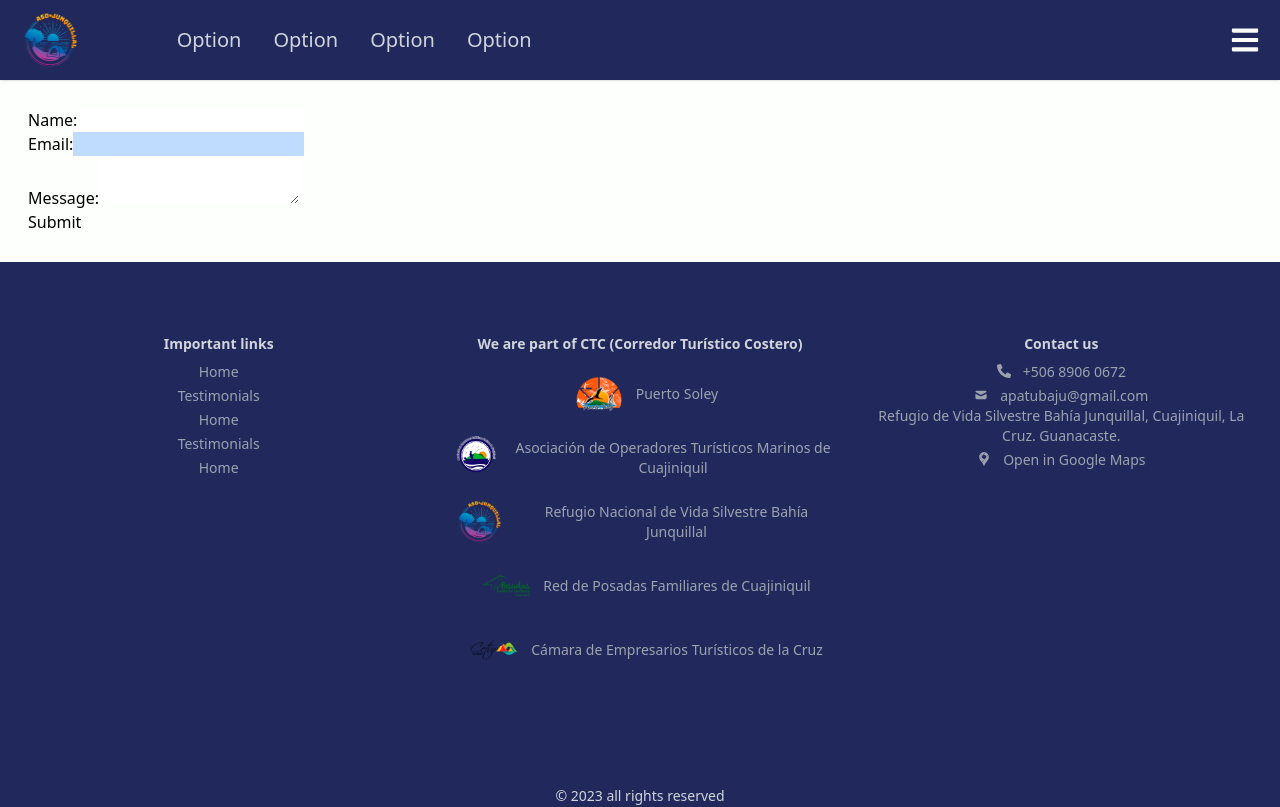
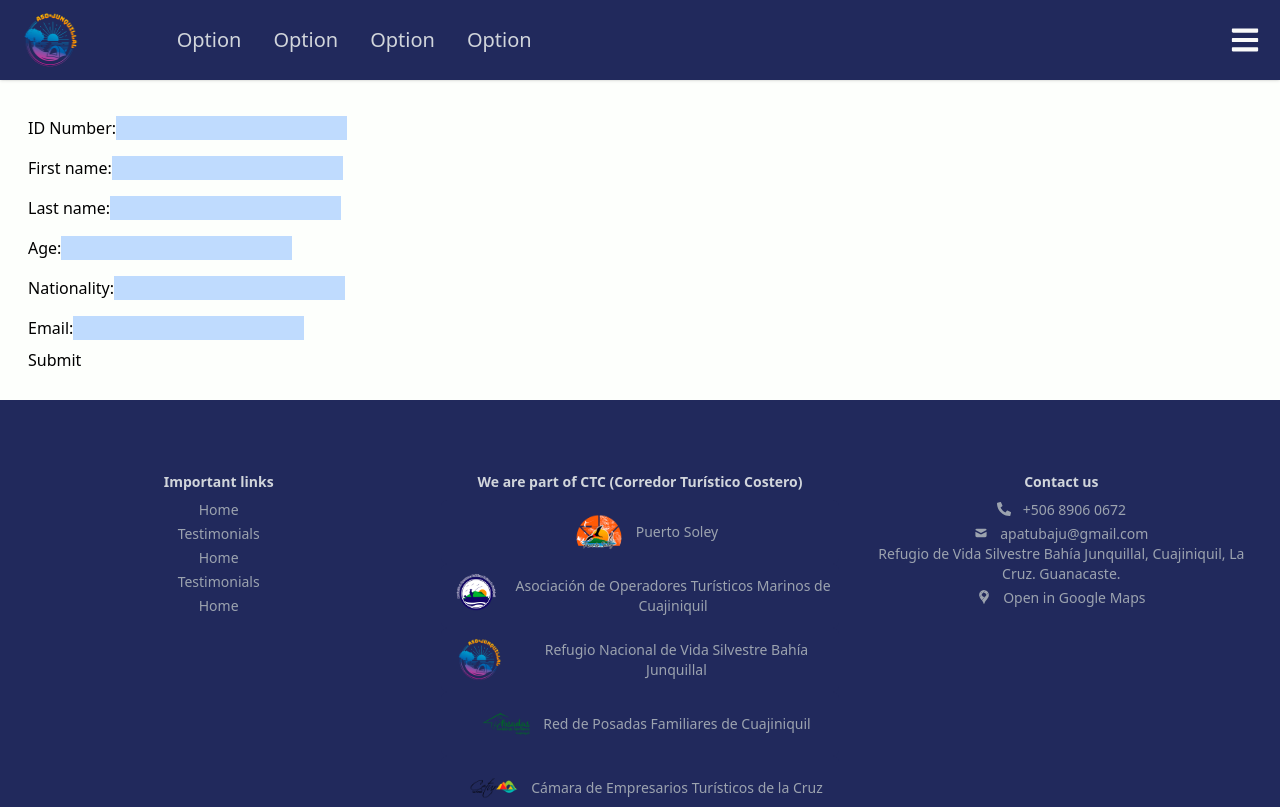
Before and after one commit to estebancb03/LosOsitos_ci0128_23a, a React (Vite) app in the folder src/Frontend/: page / in a window 1280 px wide. Shown: the top 807 px of the page. Built offline with nearby package versions, Linux system fonts and the light colour scheme.

Commit message:
esqueleto de front end

```diff
--- a/src/Frontend/src/components/Reservation/ReservationStep0.jsx
+++ b/src/Frontend/src/components/Reservation/ReservationStep0.jsx
@@ -3,43 +3,74 @@ import Button from "../Buttons/Button";
 
 
 function ReservationStep0() {
-  const [name, setName] = useState('');
+  const [firstName, setName] = useState('');
+  const [lastName, setLastName] = useState('');
+  const [age, setAge] = useState('');
+  const [idNumber, setIDNumber] = useState('');
+  const [nationality, setNationality] = useState('');
   const [email, setEmail] = useState('');
-  const [message, setMessage] = useState('');
 
-  const handleSubmit = (event) => {
-    event.preventDefault();
-    console.log(`Name: ${name}\nEmail: ${email}\nMessage: ${message}`);
+  const handleSubmit = (e) => {
+    e.preventDefault();
+    //console.log(`Name: ${name}\nEmail: ${email}\nMessage: ${message}`);
   }
 
   return (
     <form onSubmit={handleSubmit}>
+        <div>
+            <label htmlFor="ID number">ID Number:</label>
+            <input className="bg-blue-200 my-2"
+                type = "number"
+                id="ID number"
+                value={idNumber}
+                onChange={(e) => setIDNumber(e.target.value)}
+            />
+        </div>
       <div>
-        <label htmlFor="name">Name:</label>
-        <input
-          type="text"
-          id="name"
-          value={name}
-          onChange={(event) => setName(event.target.value)}
+        <label htmlFor="name">First name:</label>
+        <input className="bg-blue-200 my-2"
+          type="firstName"
+          id="firstName"
+          value={firstName}
+          onChange={(e) => setName(e.target.value)}
         />
       </div>
       <div>
-        <label htmlFor="email">Email:</label>
-        <input className="bg-blue-200"
-          type="email"
-          id="email"
-          value={email}
-          onChange={(event) => setEmail(event.target.value)}
+        <label htmlFor="email">Last name:</label>
+        <input className="bg-blue-200 my-2"
+          type="lastName"
+          id="lastName"
+          value={lastName}
+          onChange={(e) => setLastName(e.target.value)}
         />
       </div>
-      <div>
-        <label htmlFor="message">Message:</label>
-        <textarea
-          id="message"
-          value={message}
-          onChange={(event) => setMessage(event.target.value)}
-        ></textarea>
-      </div>
+        <div>
+            <label htmlFor="age">Age:</label>
+            <input className="bg-blue-200 my-2"
+              type="age"
+              id="age"
+              value={age}
+              onChange={(e) => setAge(e.target.value)}
+            />
+        </div>
+        <div>
+          <label htmlFor="nationality">Nationality:</label>
+          <input className="bg-blue-200 my-2"
+            type="nationality"
+            id="nationality"
+            value={nationality}
+            onChange={(e) => setNationality(e.target.value)}
+          />
+        </div>
+        <div>
+          <label htmlFor="Email">Email:</label>
+          <input className="bg-blue-200 my-2"
+            type="email"
+            id="email"
+            value={email}
+            onChange={(e) => setEmail(e.target.value)}
+          />
+        </div>
       <button type="submit">Submit</button>
     </form>
   );
```
